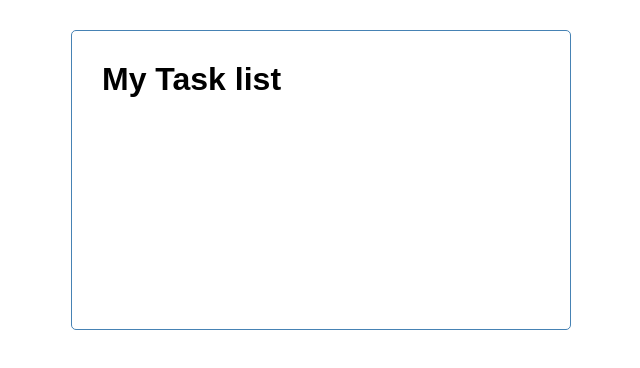
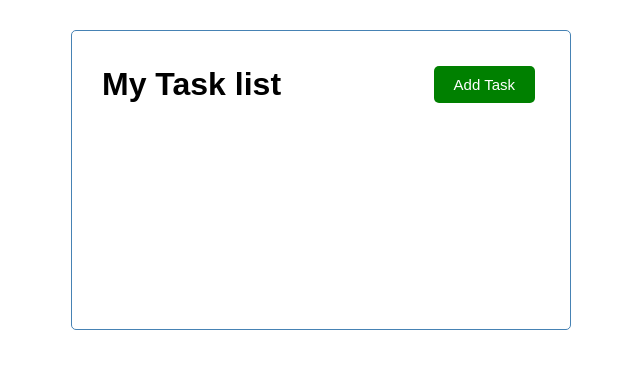
Before and after one commit to sebastianignaciom/task-list, an Angular app: page / in a window 1280 px wide. Shown: the top 368 px of the page, without its empty margins (319-959 px from the left). Built offline with nearby package versions, Linux system fonts and the light colour scheme.

Commit message:
Agregamos el mock de tareas y la interface de las mismas

```diff
--- a/src/app/app.module.ts
+++ b/src/app/app.module.ts
@@ -3,11 +3,13 @@ import { BrowserModule } from '@angular/platform-browser';
 
 import { AppComponent } from './app.component';
 import { HeaderComponent } from './component/header/header.component';
+import { ButtonComponent } from './component/button/button.component';
 
 @NgModule({
   declarations: [
     AppComponent,
-    HeaderComponent
+    HeaderComponent,
+    ButtonComponent
   ],
   imports: [
     BrowserModule
--- /dev/null
+++ b/src/app/component/button/button.component.html
@@ -0,0 +1,8 @@
+<button
+    class= "btn"
+    [ngStyle]= "{'background-color': color}"
+    (click)= "onClick()"
+
+>
+    {{text}}
+</button>
--- /dev/null
+++ b/src/app/component/button/button.component.ts
@@ -0,0 +1,24 @@
+import { Component, OnInit, Input, Output, EventEmitter } from '@angular/core';
+
+@Component({
+  selector: 'app-button',
+  templateUrl: './button.component.html',
+  styleUrls: ['./button.component.css']
+})
+export class ButtonComponent implements OnInit {
+
+  @Input() text: string= "";
+  @Input() color: string= "";
+  @Output() btnClick= new EventEmitter()
+
+
+  constructor() { }
+
+  ngOnInit(): void {
+  }
+
+  onClick(){
+    this.btnClick.emit();
+  }
+
+}
--- a/src/app/component/header/header.component.html
+++ b/src/app/component/header/header.component.html
@@ -1 +1,10 @@
-<h1>{{title}}</h1>
+<header>
+
+    <h1>{{title}}</h1>
+    <app-button
+        color= "green"
+        text="Add Task"
+        (btnClick)="toggleAddTask()"
+        ></app-button>
+
+</header>
--- a/src/app/component/header/header.component.ts
+++ b/src/app/component/header/header.component.ts
@@ -18,4 +18,10 @@ export class HeaderComponent implements OnInit {
   ngOnInit(): void {
   }
 
+  toggleAddTask(){
+
+    console.log("toggleAddTask!");
+
+  }
+
 }
```
Also changed, not shown: src/app/mock_tasks.ts (added, +28 -0 lines), src/app/Task.ts (added), src/app/component/button/button.component.css (added).
